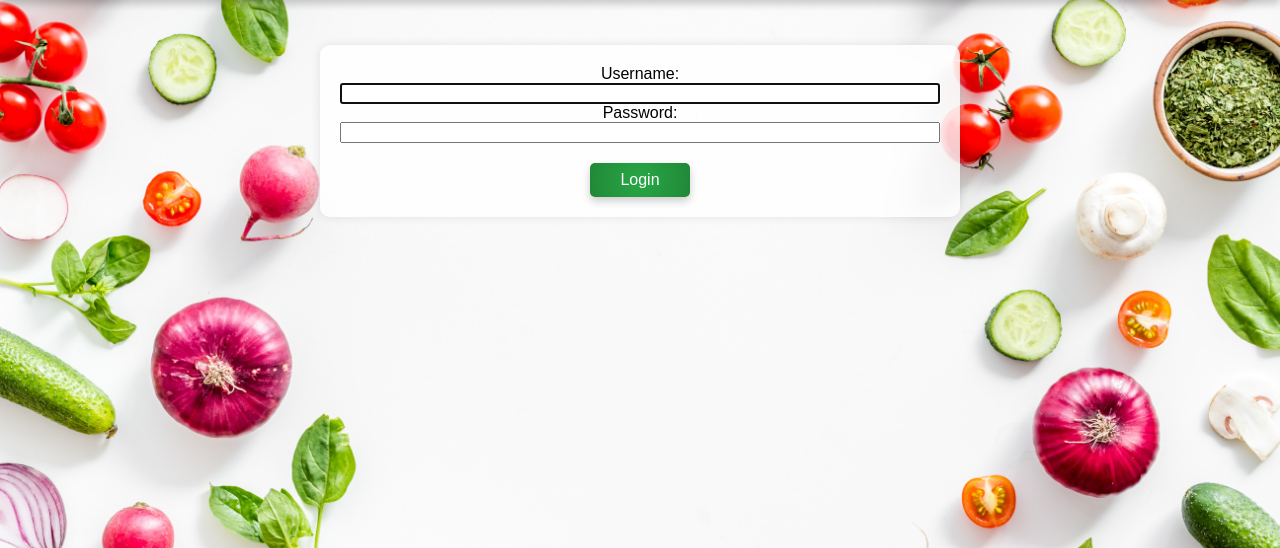
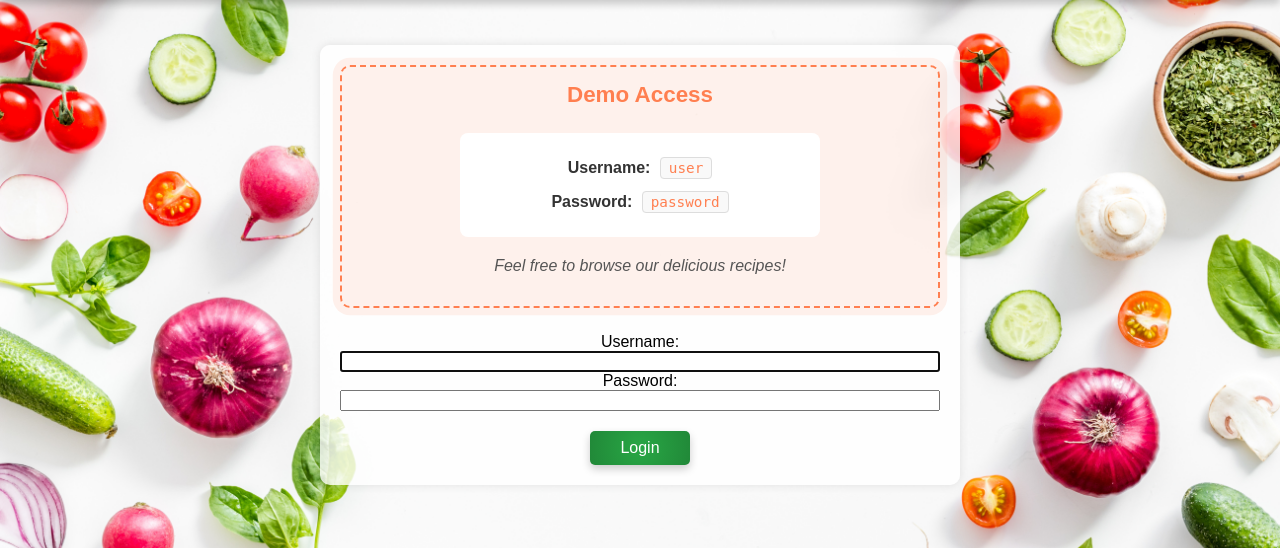
Before and after one commit to AJSorbello/recipe-app, a Django app: page /login/ in a window 1280 px wide. Shown: the part 85-633 px from the top of the page. Run offline with Django 4.2, Linux system fonts and the light colour scheme.

Commit message:
Add demo credentials info to login page with styling

```diff
--- a/src/templates/auth/login.html
+++ b/src/templates/auth/login.html
@@ -11,6 +11,15 @@
         <div class="error">{{ error_message }}</div>
     {% endif %}
 
+    <div class="credentials-box">
+        <h3>Demo Access</h3>
+        <div class="credentials-info">
+            <p><span class="credential-label">Username:</span> <span class="credential-value">user</span></p>
+            <p><span class="credential-label">Password:</span> <span class="credential-value">password</span></p>
+        </div>
+        <p class="credentials-msg">Feel free to browse our delicious recipes!</p>
+    </div>
+
     <form action="" method="POST">
         {% csrf_token %}
         {{ form }}
@@ -19,4 +28,60 @@
         </div>
     </form>
 </div>
+
+<style>
+    .credentials-box {
+        background: rgba(255, 127, 80, 0.1);
+        border: 2px dashed #ff7f50;
+        border-radius: 10px;
+        padding: 15px;
+        margin-bottom: 25px;
+        text-align: center;
+        box-shadow: 0 4px 8px rgba(0, 0, 0, 0.1);
+        animation: pulse 2s infinite;
+    }
+
+    .credentials-box h3 {
+        color: #ff7f50;
+        margin-top: 0;
+        font-size: 1.4em;
+    }
+
+    .credentials-info {
+        background: white;
+        border-radius: 8px;
+        padding: 10px;
+        margin: 10px 0;
+        display: inline-block;
+        min-width: 60%;
+    }
+
+    .credential-label {
+        font-weight: bold;
+        color: #333;
+    }
+
+    .credential-value {
+        background: #f9f9f9;
+        border: 1px solid #ddd;
+        border-radius: 4px;
+        padding: 2px 8px;
+        margin-left: 5px;
+        font-family: monospace;
+        font-size: 1.1em;
+        color: #ff7f50;
+    }
+
+    .credentials-msg {
+        font-style: italic;
+        margin-top: 10px;
+        color: #555;
+    }
+
+    @keyframes pulse {
+        0% { box-shadow: 0 0 0 0 rgba(255, 127, 80, 0.4); }
+        70% { box-shadow: 0 0 0 10px rgba(255, 127, 80, 0); }
+        100% { box-shadow: 0 0 0 0 rgba(255, 127, 80, 0); }
+    }
+</style>
 {% endblock %}
```
